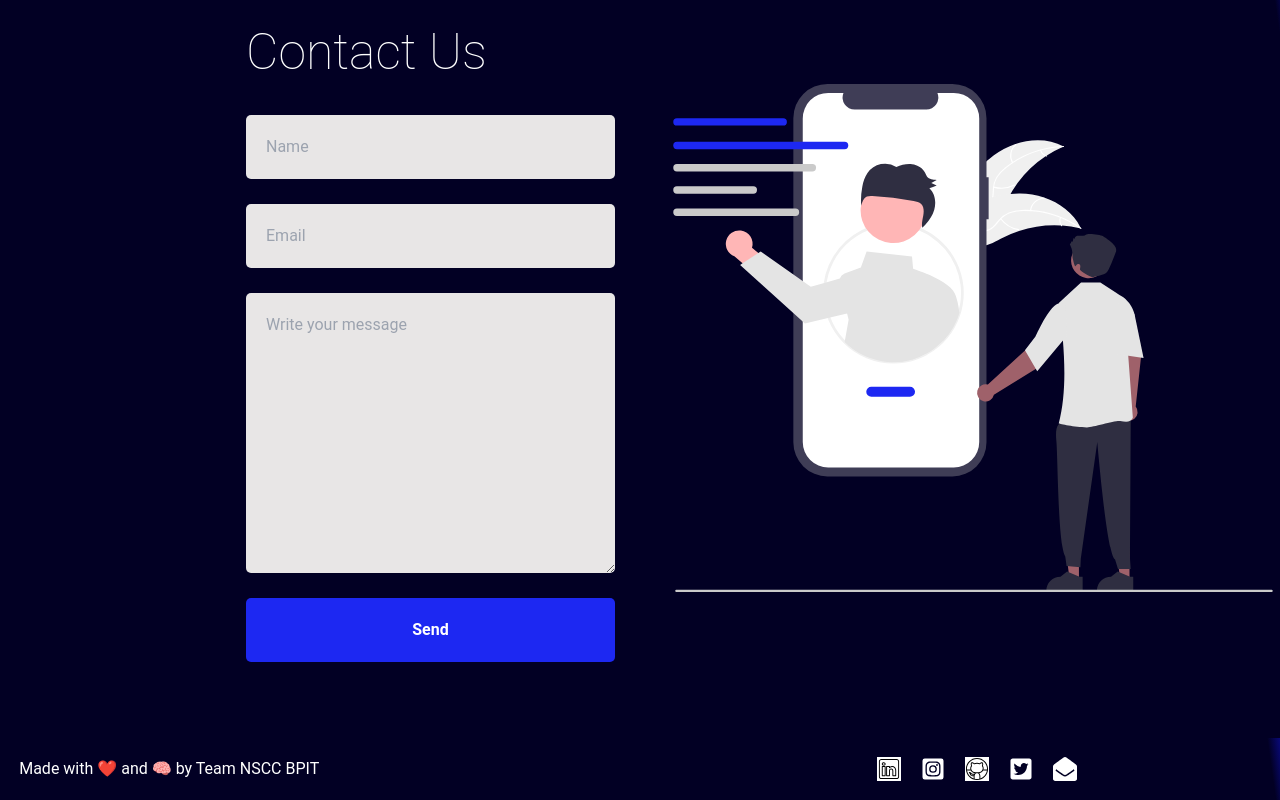
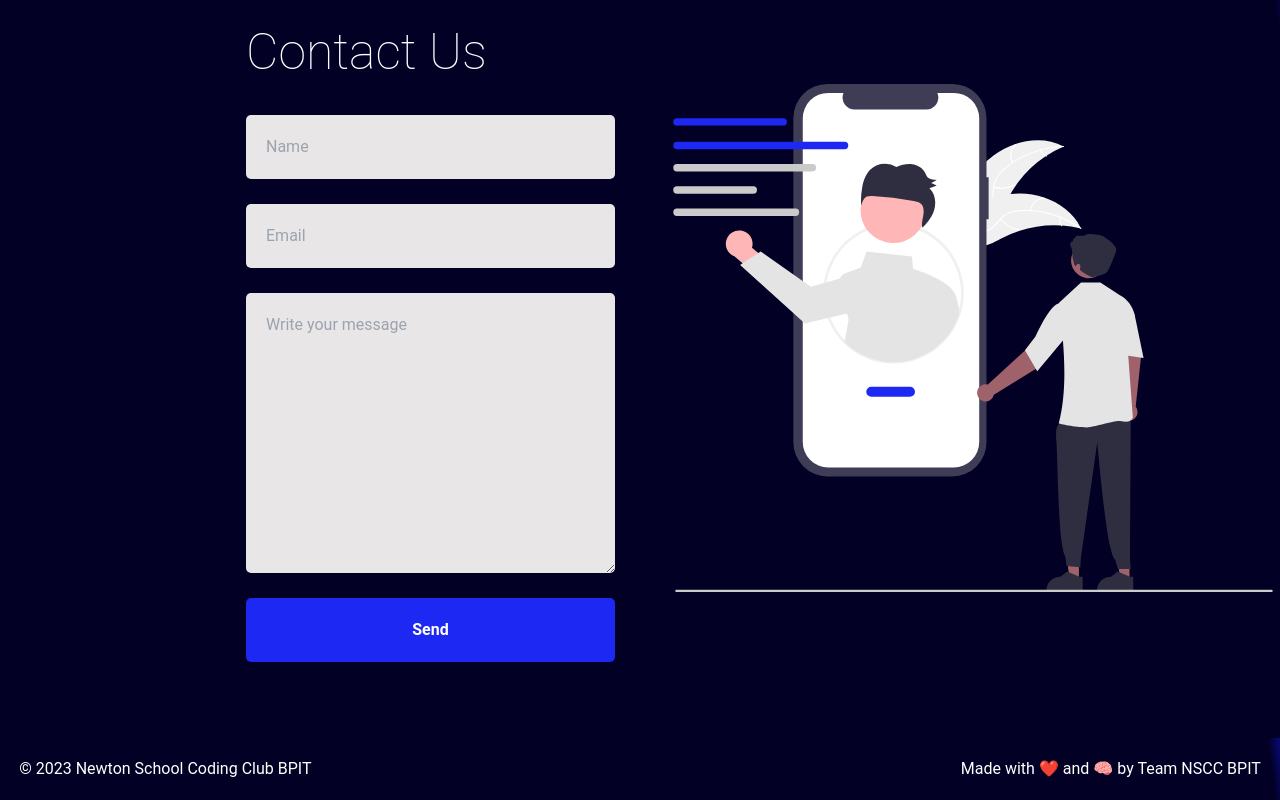
Before and after one commit to namespacecomm/namespace-community-website, a React (Create React App) app: page / in a window 1280 px wide. Shown: the part 5298-6098 px from the top of the page. Built offline with nearby package versions, Linux system fonts and the light colour scheme; a web font is replaced by a local one.

Commit message:
changes to footer

```diff
--- a/src/components/Footer/Footer.jsx
+++ b/src/components/Footer/Footer.jsx
@@ -13,7 +13,7 @@ const Section = styled.footer`
   align-items: center;
   justify-content: space-between;
   @media only Screen and (max-width: 48em) {
-    width: 100vw;
+    width: 100vw ;
     flex-direction: column;
     align-items:center;
     padding: 0;
@@ -28,7 +28,7 @@ const Section = styled.footer`
 
 `;
 
-const RightText = styled.div`
+/* const RightText = styled.div`
   display: flex;
   align-items: center;
   width:25rem;
@@ -47,25 +47,27 @@ const RightText = styled.div`
           brightness(100%) contrast(97%);
       }
     }
-    @media only Screen and (max-width: 40em) {
-     text-align: right;
+    @media only Screen and (max-width: 48em) {
+     text-align: center;
      align-self: end;
-     padding: 15px;
+
      justify-self:center;
   }
   }
 
-`;
+`; */
 const LeftText = styled.div`
   text-align: left;
-  width: 25rem;
+  width: 20rem;
   @media only Screen and (max-width: 48em) {
     text-align:center;
   }
 `;
 
 const CenterText = styled.div`
-text-align: right;
+text-align: center;
+align-items: center;
+width: 25 rem;
 @media only Screen and (max-width: 48em) {
     text-align: center;
 
@@ -75,15 +77,17 @@ text-align: right;
 const Footer = () => {
   return (
     <Section>
-      {/* <LeftText>
+      <LeftText>
         © 2023 Newton School Coding Club BPIT
-      </LeftText> */}
+      </LeftText>
 
       <CenterText>
         Made with ❤️ and 🧠 by Team NSCC BPIT
       </CenterText>
 
-      <RightText>
+      {/* <RightText>
+
+        <p>Reach out to us via </p>
 
         <a href="http://www.linkedin.com/company/nsccbpit/://twitter.com/nscc_bpit">
           <img src="./img/linkedin.svg" alt="LinkedIn" />
@@ -104,7 +108,7 @@ const Footer = () => {
         <a href="mailto:nscc@bpitindia.com">
           <img src="./img/email.svg" alt="Gmail" />
         </a>
-      </RightText>
+      </RightText> */}
       </Section>
   );
 };
```
